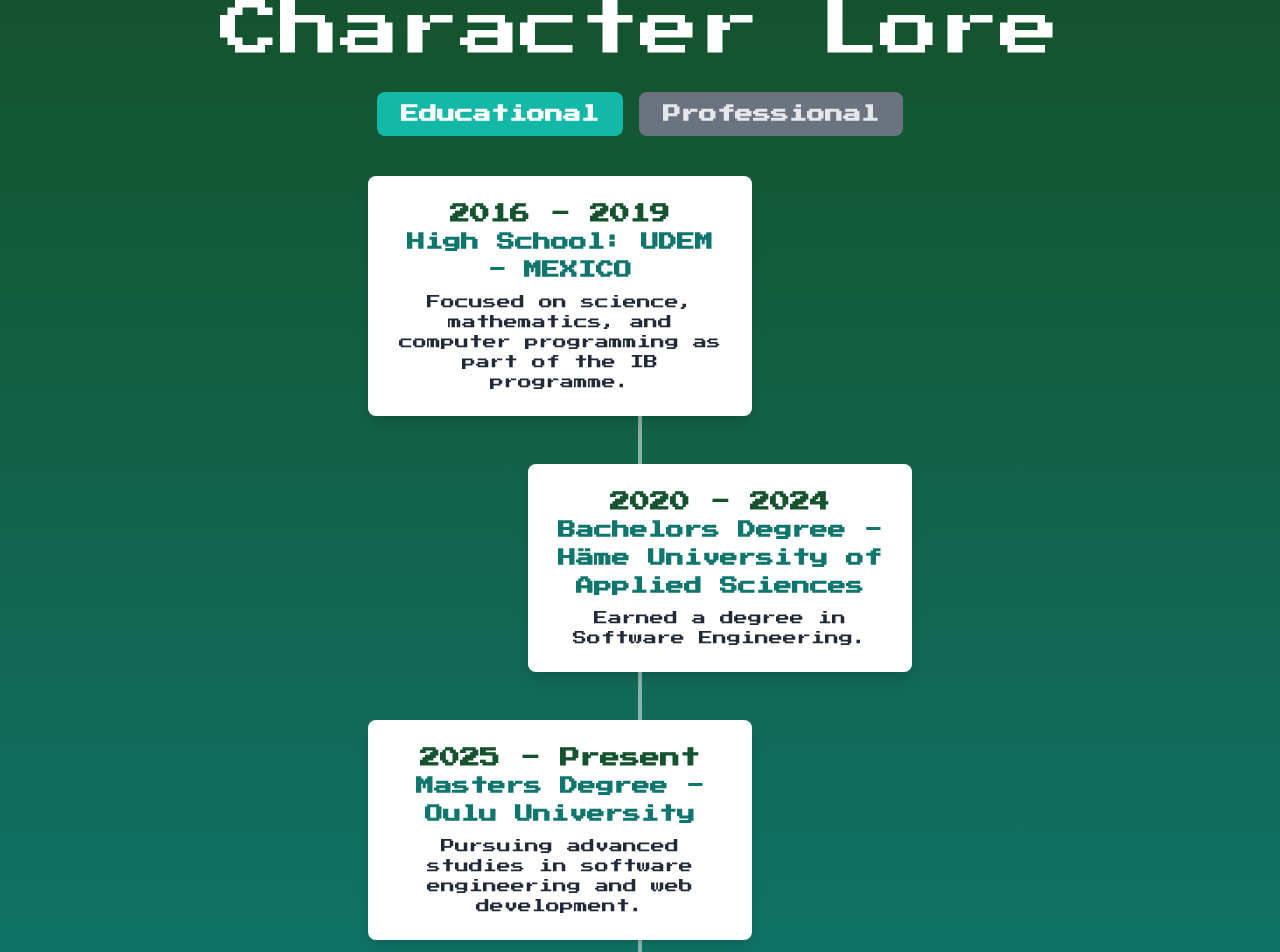
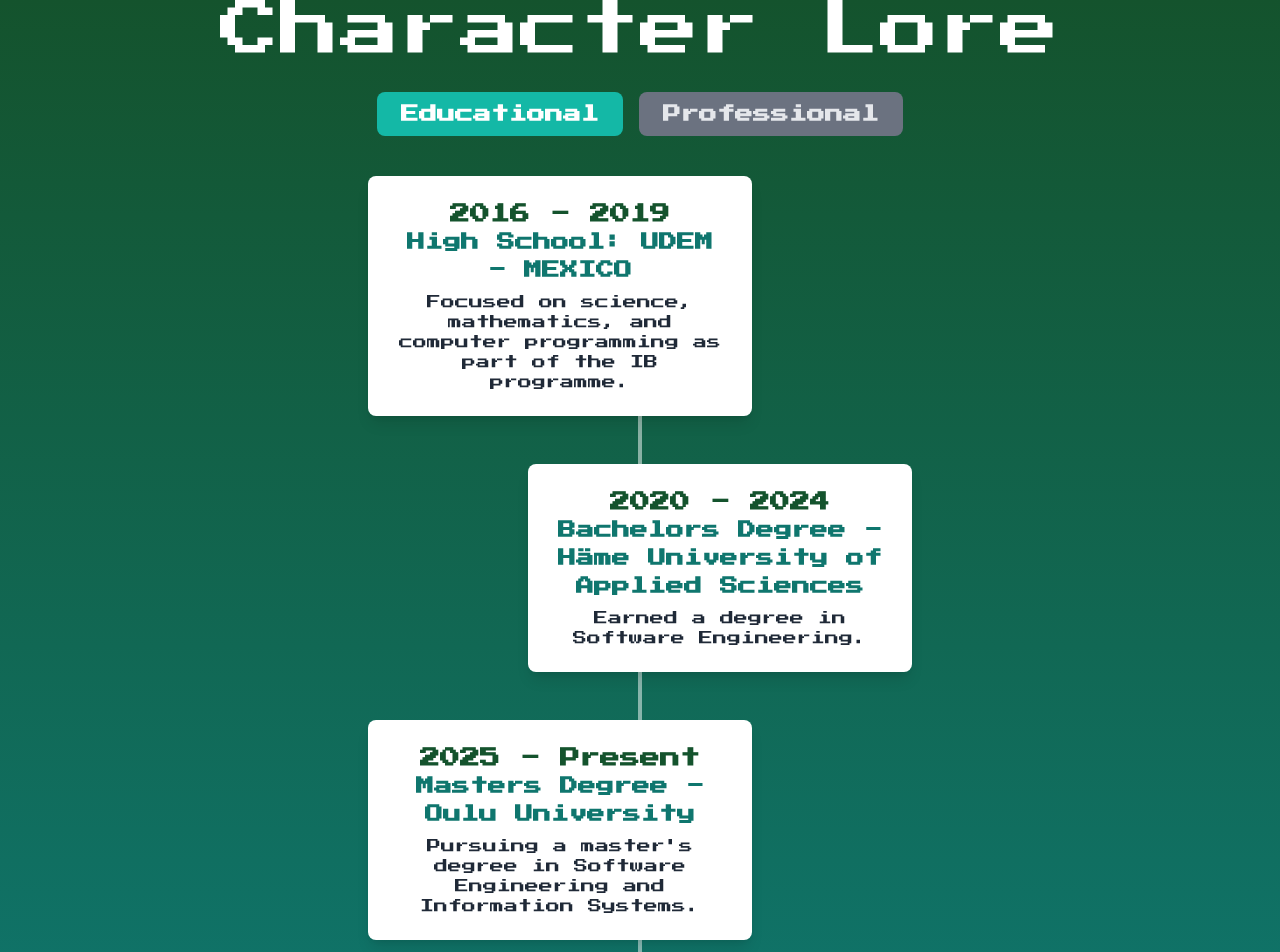
Before and after one commit to CarlosPantin/ArPortfolio, a Next.js app: page /lore in a window 1280 px wide. Shown: the top 952 px of the page. Built offline with nearby package versions, Linux system fonts and the light colour scheme.

Commit message:
Education change

```diff
--- a/src/app/lore/page.tsx
+++ b/src/app/lore/page.tsx
@@ -28,7 +28,7 @@
         year: "2025 - Present",
         title: "Masters Degree - Oulu University",
         description:
-          "Pursuing advanced studies in software engineering and web development.",
+          "Pursuing a master's degree in Software Engineering and Information Systems.",
         icon: "📚",
       },
     ],
```
